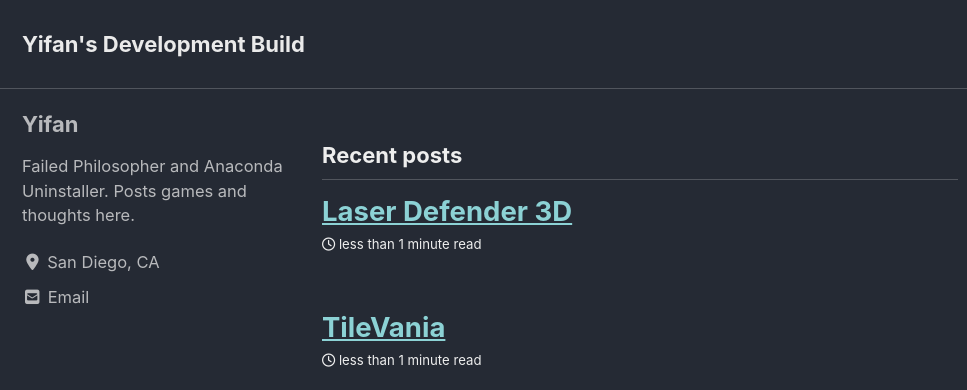
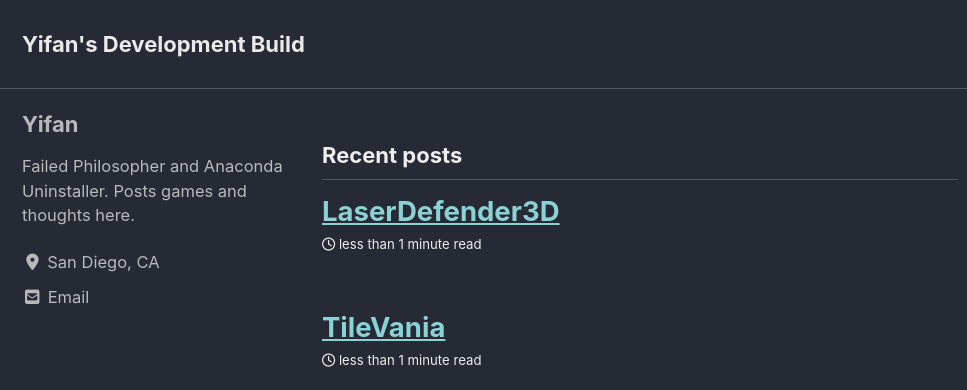
Before and after one commit to taichifox95/taichifox95.github.io, a Jekyll site: the page built from index.html, in a window 1280 px wide and 900 px high. Shown: the top 390 px of the window, without its empty margins (0-967 px from the left). Built offline with Jekyll 4.4.1, drawn with Linux system fonts in a browser that asks for light colours; cached includes are drawn as plain includes; nearby versions of some CDN libraries; the list of posts is cut into pages by our own code.

Commit message:
Update 2020-05-28-laser-defender-3d.md

```diff
--- a/_posts/2020-05-28-laser-defender-3d.md
+++ b/_posts/2020-05-28-laser-defender-3d.md
@@ -1,5 +1,5 @@
 ---
-title: "Laser Defender 3D"
+title: "LaserDefender3D"
 date: 2020-5-28
 unity_dir: laser_defender_3d
 categories:
```
